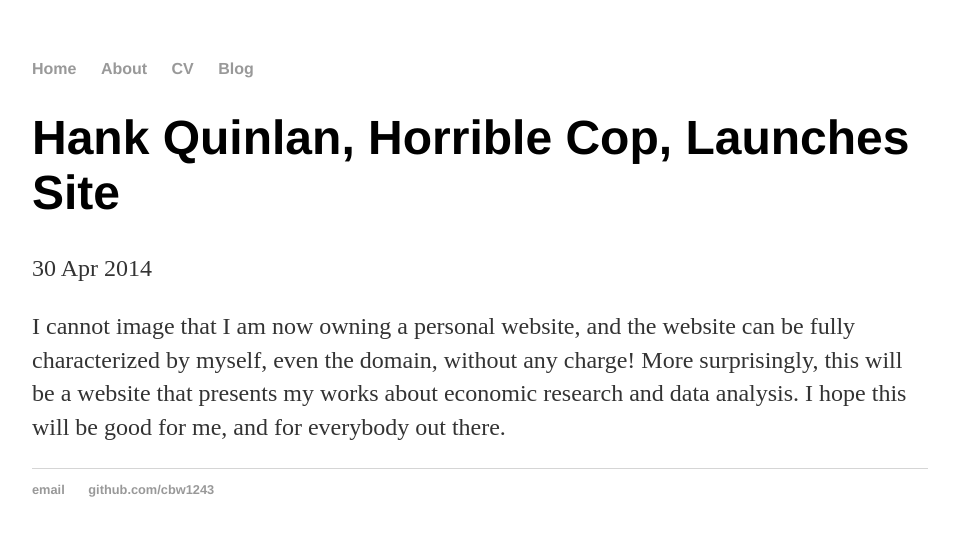
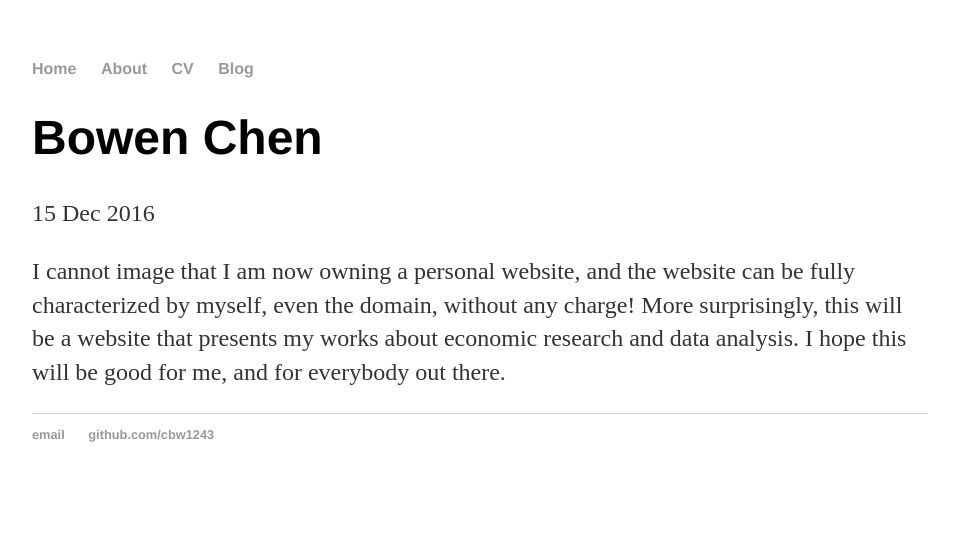
Before and after one commit to cbw1243/bwchen.github.io, a Jekyll site: the page built from _posts/2016-12-15-first.md, in a window 1280 px wide. Shown: the top 536 px of the page, without its empty margins (160-1119 px from the left). Built offline with Jekyll 4.4.1, drawn with Linux system fonts in a browser that asks for light colours.

Commit message:
Update 2016-12-15-first.md

```diff
--- a/_posts/2016-12-15-first.md
+++ b/_posts/2016-12-15-first.md
@@ -1,7 +1,7 @@
 ---
 layout: post
-title: "Hank Quinlan, Horrible Cop, Launches Site"
-date: 2014-04-30
+title: "Bowen Chen"
+date: 2016-12-15
 ---
 
 I cannot image that I am now owning a personal website, and the website can be fully characterized by myself, even the domain, without
```
